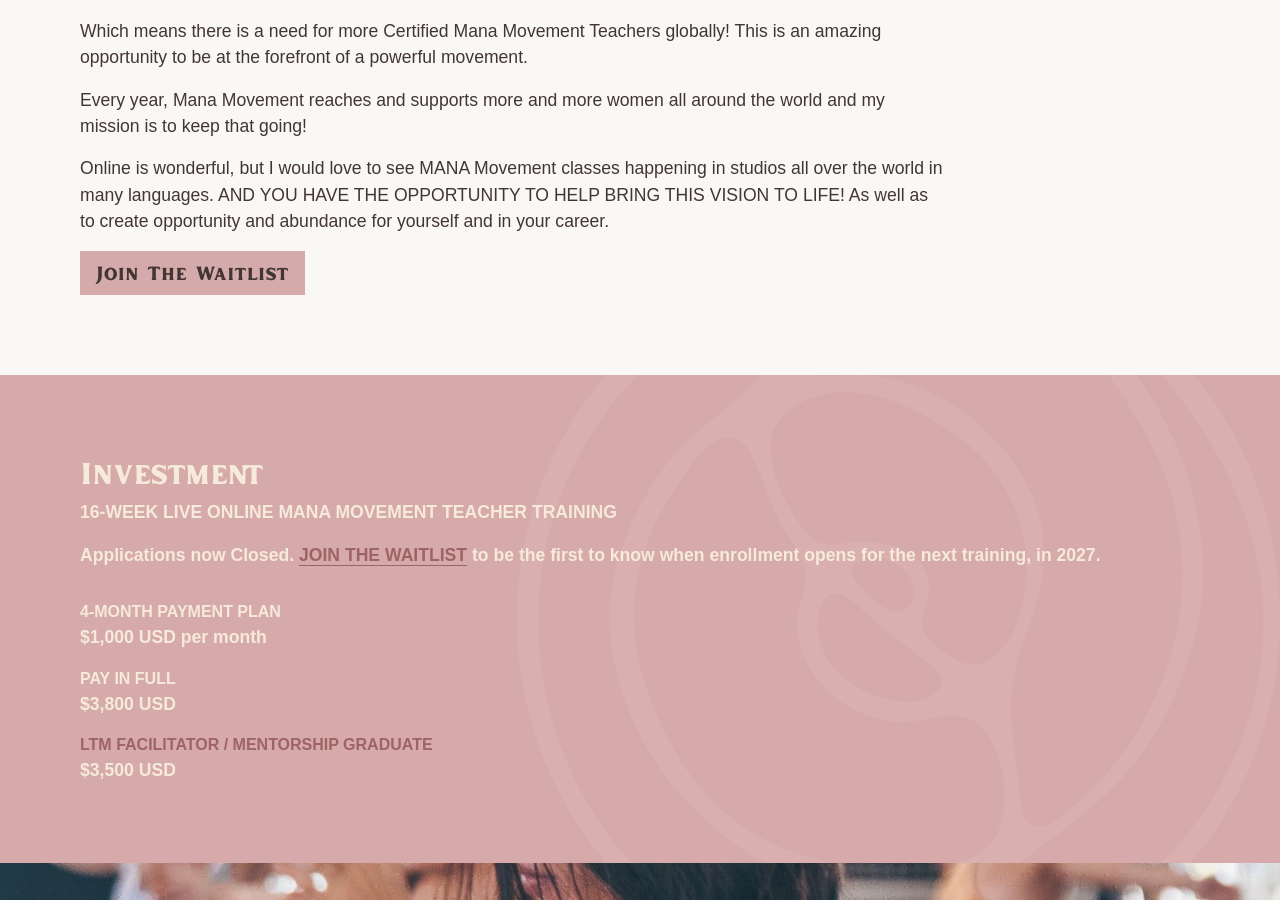
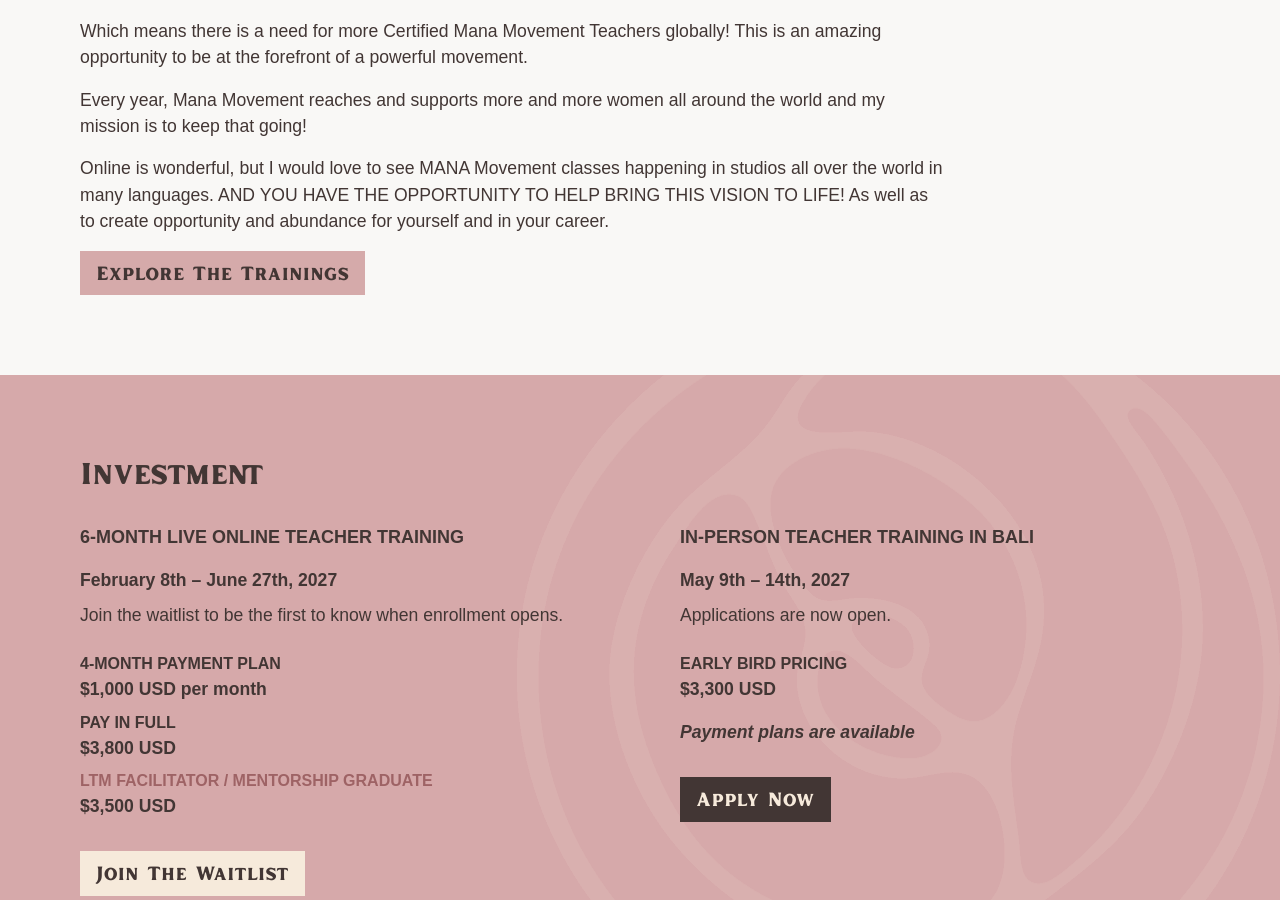
Before and after one commit to brittwoodard/mana-movement, a Jekyll site: the page built from ttc.html, in a window 1280 px wide and 900 px high, scrolled down 5437 px. Built offline with Jekyll 4.4.1, drawn with Linux system fonts in a browser that asks for light colours; some web fonts are replaced; some of the changed text lies outside the part shown.

Commit message:
update to mmtt

```diff
--- a/assets/css/style.css
+++ b/assets/css/style.css
@@ -1192,6 +1192,9 @@ video {
 .min-h-\[90vh\] {
   min-height: 90vh;
 }
+.min-h-\[81vh\] {
+  min-height: 81vh;
+}
 .w-1\/2 {
   width: 50%;
 }
@@ -1242,6 +1245,9 @@ video {
 }
 .max-w-xl {
   max-width: 36rem;
+}
+.max-w-3xl {
+  max-width: 48rem;
 }
 .flex-grow {
   flex-grow: 1;
@@ -1276,6 +1282,9 @@ video {
 }
 .cursor-pointer {
   cursor: pointer;
+}
+.scroll-mt-24 {
+  scroll-margin-top: 6rem;
 }
 .list-disc {
   list-style-type: disc;
@@ -1462,6 +1471,9 @@ video {
 .bg-transparent {
   background-color: transparent;
 }
+.bg-dark\/40 {
+  background-color: rgb(66 54 52 / 0.4);
+}
 .bg-opacity-80 {
   --tw-bg-opacity: 0.8;
 }
@@ -1555,6 +1567,10 @@ video {
   padding-top: 2rem;
   padding-bottom: 2rem;
 }
+.px-4 {
+  padding-left: 1rem;
+  padding-right: 1rem;
+}
 .pb-20 {
   padding-bottom: 5rem;
 }
@@ -1578,6 +1594,12 @@ video {
 }
 .pt-8 {
   padding-top: 2rem;
+}
+.pb-16 {
+  padding-bottom: 4rem;
+}
+.pt-32 {
+  padding-top: 8rem;
 }
 .text-left {
   text-align: left;
@@ -1635,6 +1657,9 @@ video {
   font-size: 0.75rem;
   line-height: 1rem;
 }
+.text-\[1\.2rem\] {
+  font-size: 1.2rem;
+}
 .font-bold {
   font-weight: 700;
 }
@@ -1701,11 +1726,26 @@ video {
 }
 .accent-accent {
   accent-color: #cd913c;
+}
+.backdrop-blur-sm {
+  --tw-backdrop-blur: blur(4px);
+  -webkit-backdrop-filter: var(--tw-backdrop-blur) var(--tw-backdrop-brightness) var(--tw-backdrop-contrast) var(--tw-backdrop-grayscale) var(--tw-backdrop-hue-rotate) var(--tw-backdrop-invert) var(--tw-backdrop-opacity) var(--tw-backdrop-saturate) var(--tw-backdrop-sepia);
+          backdrop-filter: var(--tw-backdrop-blur) var(--tw-backdrop-brightness) var(--tw-backdrop-contrast) var(--tw-backdrop-grayscale) var(--tw-backdrop-hue-rotate) var(--tw-backdrop-invert) var(--tw-backdrop-opacity) var(--tw-backdrop-saturate) var(--tw-backdrop-sepia);
 }
 .transition-opacity {
   transition-property: opacity;
   transition-timing-function: cubic-bezier(0.4, 0, 0.2, 1);
   transition-duration: 150ms;
+}
+.transition {
+  transition-property: color, background-color, border-color, text-decoration-color, fill, stroke, opacity, box-shadow, transform, filter, -webkit-backdrop-filter;
+  transition-property: color, background-color, border-color, text-decoration-color, fill, stroke, opacity, box-shadow, transform, filter, backdrop-filter;
+  transition-property: color, background-color, border-color, text-decoration-color, fill, stroke, opacity, box-shadow, transform, filter, backdrop-filter, -webkit-backdrop-filter;
+  transition-timing-function: cubic-bezier(0.4, 0, 0.2, 1);
+  transition-duration: 150ms;
+}
+.duration-500 {
+  transition-duration: 500ms;
 }
 
 /* Fonts */
@@ -1777,6 +1817,11 @@ video {
   background-color: rgb(205 145 60 / var(--tw-bg-opacity));
 }
 
+.hover\:bg-light:hover {
+  --tw-bg-opacity: 1;
+  background-color: rgb(246 234 219 / var(--tw-bg-opacity));
+}
+
 .hover\:text-accent:hover {
   --tw-text-opacity: 1;
   color: rgb(205 145 60 / var(--tw-text-opacity));
@@ -1804,6 +1849,12 @@ video {
 
 .hover\:opacity-60:hover {
   opacity: 0.6;
+}
+
+.hover\:shadow-lg:hover {
+  --tw-shadow: 0 10px 15px -3px rgb(0 0 0 / 0.1), 0 4px 6px -4px rgb(0 0 0 / 0.1);
+  --tw-shadow-colored: 0 10px 15px -3px var(--tw-shadow-color), 0 4px 6px -4px var(--tw-shadow-color);
+  box-shadow: var(--tw-ring-offset-shadow, 0 0 #0000), var(--tw-ring-shadow, 0 0 #0000), var(--tw-shadow);
 }
 
 .hover\:transition:hover {
@@ -2008,6 +2059,9 @@ video {
   .md\:gap-8 {
     gap: 2rem;
   }
+  .md\:gap-6 {
+    gap: 1.5rem;
+  }
   .md\:border-y {
     border-top-width: 1px;
     border-bottom-width: 1px;
--- a/ttc.html
+++ b/ttc.html
@@ -4,11 +4,24 @@ nav:
   color: light
   hover: main
 button-cta:
-  text: Join the Waitlist
-  url: https://manamei.com/ttc-waitlist
+  text: Explore the Trainings
+  url: "#trainings"
 hero-banner:
   title: Mana Movement Teacher Training
-  description: 16-week Live Online Mana Movement Teacher Training
+  description: Two paths to becoming a certified Mana Movement Facilitator
+trainings:
+  online:
+    label: Live Online
+    title: 6-Month Teacher Training
+    dates: February 8th – June 27th, 2027
+    button_text: Join the Waitlist
+    button_url: https://manamei.com/ttc-waitlist
+  bali:
+    label: In-Person · Bali
+    title: 5-Day Teacher Training
+    dates: May 9th – 14th, 2027
+    button_text: Apply Now
+    button_url: /ttc-apply
 what:
   heading: What is Mana Movement?
   description_html: |
@@ -69,18 +82,27 @@ after:
       <p>Online is wonderful, but I would love to see MANA Movement classes happening in studios all over the world in many languages. AND YOU HAVE THE OPPORTUNITY TO HELP BRING THIS VISION TO LIFE! As well as to create opportunity and abundance for yourself and in your career.</p>
 investment:
   heading: Investment
-  subheading: 16-week live online Mana Movement Teacher Training
+  online:
+    subheading: 6-Month Live Online Teacher Training
+    dates: February 8th – June 27th, 2027
     description_html: |
-    <p>Applications now Closed. <a href="https://manamei.com/ttc-waitlist.html" class="link">Join the waitlist</a> to be the first to know when enrollment opens for the next training, in 2027.</p>
-    <!-- <p>Applications are now Open for the August 24th to December 13th cohort.</p> -->
+      <p>Join the waitlist to be the first to know when enrollment opens.</p>
     price:
       payment_plan: $1,000 USD
       pay_in_full: $3,800 USD
       alumni: $3,500 USD
+  bali:
+    subheading: In-Person Teacher Training in Bali
+    dates: May 9th – 14th, 2027
+    description_html: |
+      <p>Applications are now open.</p>
+    # TODO: add Bali pricing
+    price:
+      pay_in_full: $3,300 USD
   background_image: /uploads/backgrounds/mana-movement-2.png
 banner_2:
   <!-- text: Applications for the 2026 cohort are now open! -->
-  text: Applications now Closed. Join the waitlist to be the first to know when enrollment opens for the next training, in 2027.
+  text: Applications are open for the Bali training. Join the waitlist for the 2027 Live Online training.
   background_image: /uploads/images/manamovement-11.JPG
 testimonials:
   heading: MM Teacher Training Testimonials
@@ -106,7 +128,7 @@ testimonials:
         <p>"I love the combo of movement, breathwork and meditation. Just what I was looking for without knowing I needed it!"</p>
 cta:
   <!-- heading: Applications are open for the August 2026 cohort! -->
-  heading: Applications are now Closed. Join the waitlist to be the first to know when enrollment opens for the 2027 cohort.
+  heading: Two ways to train in 2027. Apply for Bali, or join the waitlist for the Live Online training.
 seo:
   title: Mana Movement Teacher Training | Online Certification for Women
   description: Join a 16-week live online training to become a certified Mana Movement Facilitator. Embody feminine flow, lead movement classes, and awaken joy.
@@ -123,12 +145,30 @@ seo:
 ---
 
 <!-- Hero Banner -->
-<section class="bg-image-style h-[81vh] flex items-center justify-center relative" style="background-image: url('/uploads/images/manamovement-24.JPG')">
+<section class="bg-image-style min-h-[81vh] pt-32 pb-16 flex items-center justify-center relative" style="background-image: url('/uploads/images/manamovement-24.JPG')">
     {% include site-header.html %}
     <div class="text-center">
         <h1 class="heading-lg text-light mb-2">{{ page.hero-banner.title }}</h1>
-        <p class="text-light text-2xl">{{ page.hero-banner.description }}</p>
-        {% include button-cta.html %}
+        <p class="text-light text-2xl mb-8">{{ page.hero-banner.description }}</p>
+
+        <!-- Training Options -->
+        <div id="trainings" class="grid md:grid-cols-2 gap-4 md:gap-6 mx-auto px-4 scroll-mt-24">
+            {% assign online = page.trainings.online %}
+            <div class="border border-light bg-dark/40 backdrop-blur-sm p-6 text-light text-center">
+                <p class="uppercase tracking-widest text-sm text-main font-semibold">{{ online.label }}</p>
+                <h2 class="font-serif text-2xl mt-2">{{ online.title }}</h2>
+                <p class="mt-1">{{ online.dates }}</p>
+                <a href="{{ online.button_url }}" class="inline-block mt-4 py-2 px-4 border border-light hover:bg-light hover:text-dark transition duration-500">{{ online.button_text }}</a>
+            </div>
+
+            {% assign bali = page.trainings.bali %}
+            <div class="border border-light bg-dark/40 backdrop-blur-sm p-6 text-light text-center">
+                <p class="uppercase tracking-widest text-sm text-main">{{ bali.label }}</p>
+                <h2 class="font-serif text-2xl mt-2">{{ bali.title }}</h2>
+                <p class="mt-1">{{ bali.dates }}</p>
+                <a href="{{ bali.button_url }}" class="button">{{ bali.button_text }}</a>
+            </div>
+        </div>
     </div>
 </section>
 
@@ -165,7 +205,7 @@ seo:
 <!-- Who Mana Movement is For -->
 <section class="bg-image-style lg:grid lg:grid-cols-3 section-padding" style="background-image: url('/uploads/backgrounds/mana-movement-1.png'); background-position: left;">
     <div></div>
-    <div class="col-span-2 text-light">
+    <div class="col-span-2 text-dark">
         <h2 class="heading-md mb-4">{{ page.who.heading }}</h2>
         <div>{{ page.who.description_html }}</div>
         {% include button-cta-light.html %}
@@ -180,7 +220,7 @@ seo:
 
 
 <!-- Prerequisites -->
-<section class="grid lg:grid-cols-2 gap-8 lg:gap-20 section-padding bg-main text-light">
+<section class="grid lg:grid-cols-2 gap-8 lg:gap-20 section-padding bg-main text-dark">
 
     <!-- Left Column -->
     <div class="flex items-center justify-center order-last lg:order-first">
@@ -269,21 +309,44 @@ seo:
 
 <!-- Investment -->
 <section class="section-padding" style="background-image: url('{{ page.investment.background_image }}'); background-position: right;">
-    <div class="text-light font-bold">
-        <h2 class="heading-md mb-2">{{ page.investment.heading }}</h2>
-    <p class="uppercase">{{ page.investment.subheading }}</p>
-    <div class="mb-8">
-        {{ page.investment.description_html }}
+    <div class="font-bold">
+        <h2 class="heading-md mb-8">{{ page.investment.heading }}</h2>
+
+        <div class="grid md:grid-cols-2 gap-12 md:gap-20">
+
+            <!-- Online -->
+            {% assign online = page.investment.online %}
+            <div>
+                <p class="uppercase text-lg">{{ online.subheading }}</p>
+                <p class="mb-2">{{ online.dates }}</p>
+                <div class="mb-6 font-normal">{{ online.description_html }}</div>
+
+                <h3 class="uppercase">4-Month Payment Plan</h3>
+                <p class="mb-2">{{ online.price.payment_plan }} per month</p>
+
+                <h3 class="uppercase">Pay in Full</h3>
+                <p class="mb-2">{{ online.price.pay_in_full }}</p>
+
+                <h3 class="uppercase text-feature">LTM Facilitator / Mentorship Graduate</h3>
+                <p>{{ online.price.alumni }}</p>
+
+                <a href="{{ page.trainings.online.button_url }}" class="button-light">{{ page.trainings.online.button_text }}</a>
             </div>
 
-    <h3 class="uppercase">4-Month Payment Plan</h3>
-    <p>{{ page.investment.price.payment_plan }} per month</p>
+            <!-- Bali -->
+            {% assign bali = page.investment.bali %}
+            <div>
+                <p class="uppercase text-lg">{{ bali.subheading }}</p>
+                <p class="mb-2">{{ bali.dates }}</p>
+                <div class="mb-6 font-normal">{{ bali.description_html }}</div>
 
-    <h3 class="uppercase">Pay in Full</h3>
-    <p>{{ page.investment.price.pay_in_full }}</p>
+                <h3 class="uppercase">Early Bird Pricing</h3>
+                <p>{{ bali.price.pay_in_full }}</p>
+                <p><em>Payment plans are available</em></p>
 
-    <h3 class="uppercase text-feature">LTM Facilitator / Mentorship Graduate</h3>
-    <p>{{ page.investment.price.alumni }}</p>
+                <a href="{{ page.trainings.bali.button_url }}" class="button-dark">{{ page.trainings.bali.button_text }}</a>
+            </div>
+        </div>
     </div>
 </section>
 
```
Lines whose indentation alone changed are shown as unchanged.
